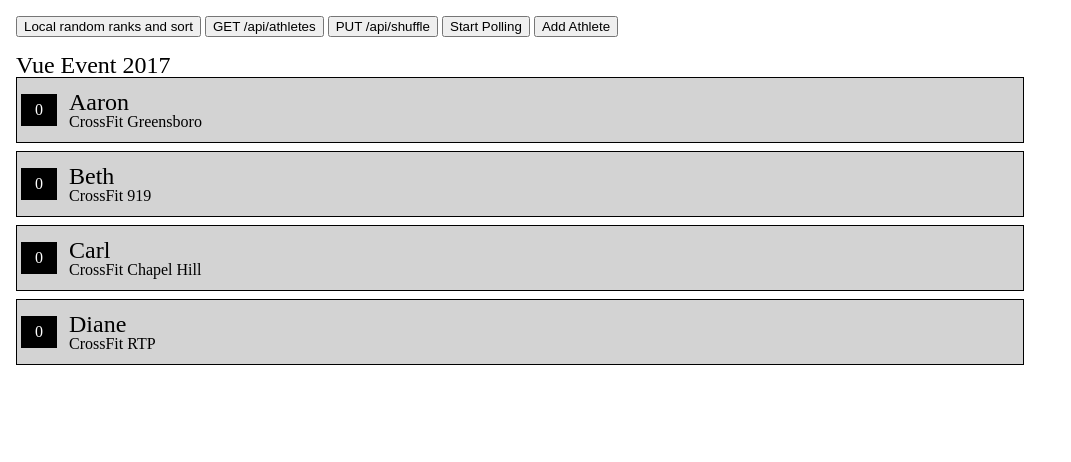
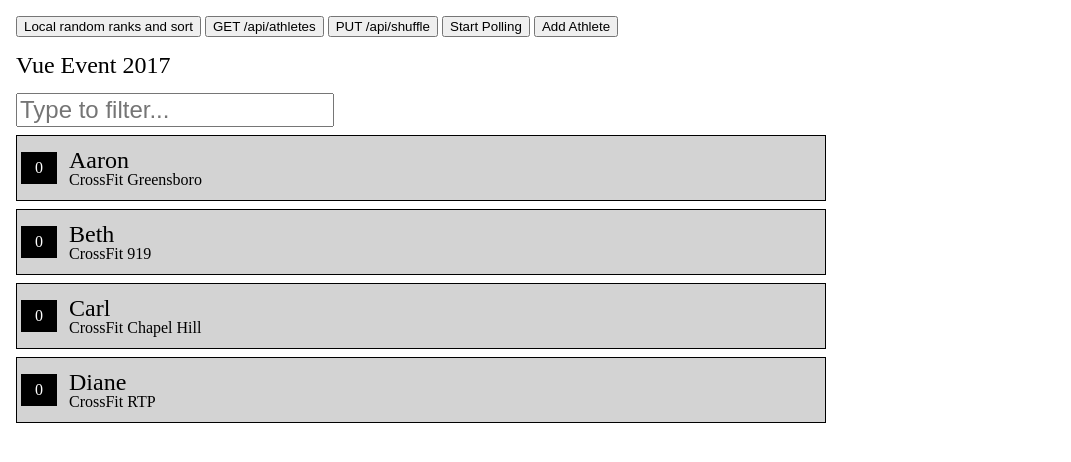
Before and after one commit to tylrob/vue-leaderboard, a website: page public/leaderboard.html in a window 1280 px wide. Shown: the whole page, without its empty margins (0-1071 px from the left). Drawn offline with Linux system fonts and the light colour scheme.

Commit message:
added type to filter list, more animation fixes

```diff
--- a/app/routers/api.js
+++ b/app/routers/api.js
@@ -86,9 +86,7 @@ router.get('/athletes', function (req, res) {
 
 router.put('/shuffle', function (req, res) {
   // added fake delay to test client behavior
-  var delay = _.random(1, 5) * 1000
   var athletes = getAthletes()
-  setTimeout(function () {
   athletes = _.each(athletes, function (athlete) {
     athlete.score = _.random(0, 10)
   })
@@ -96,7 +94,6 @@ router.put('/shuffle', function (req, res) {
   // console.log('scores: ' + JSON.stringify(athletes, null, '\t'));
   setAthletes(athletes)
   res.send(athletes)
-  }, delay)
 })
 
 router.post('/athletes', function (req, res) {
--- a/public/js/app/leaderboard.js
+++ b/public/js/app/leaderboard.js
@@ -8,6 +8,7 @@ window.onload = function () {
       pollSecs: 5000,
       pollTimeout: null,
       pollEnabled: false,
+      query: '',
       athletes: [
         {
           id: 'id1',
@@ -107,6 +108,15 @@ window.onload = function () {
             console.log(res)
           })
       }
+    },
+    computed: {
+      computedList: function() {
+        var self = this
+        return _.filter(this.athletes, function (athlete) {
+          return athlete.name.toLowerCase()
+            .indexOf(self.query.toLowerCase()) !== -1
+        })
+      }
     }
   })
 }
--- a/public/leaderboard.html
+++ b/public/leaderboard.html
@@ -7,26 +7,21 @@
   <script src="js/lodash.min.js"></script>
   <link rel="stylesheet" type="text/css" href="css/reset.css">
   <style>
-
-    .leaderboard-enter, .leaderboard-leave-to {
+    .leaderboard-items {
       transition: all 0.5s;
-    }
-    .leaderboard-leave-active {
-      position: absolute;
-      opacity: 0;
-      transform: translateX(30px);
-      transition: all 0.5s;
-    }
-    .leaderboard-move {
-      transition: transform 1s;
-    }
-    .leaderboard-styling {
       border-style: solid;
       border-width: 1px;
       padding: 0.25rem;
       margin-bottom: 0.5rem;
       background-color: #d3d3d3;
-      width: 80%;
+      width: 800px;
+    }
+    .leaderboard-enter, .leaderboard-leave-to {
+      opacity: 0;
+      transform: translateX(30px);
+    }
+    .leaderboard-leave-active {
+      position: absolute;
     }
     .score {
       background-color: black;
@@ -44,6 +39,12 @@
     }
     .title {
       margin-top: 1rem;
+      margin-bottom: 0.5rem;
+    }
+    input {
+      font-size: 1.5rem;
+      margin-top: 0.5rem;
+      margin-bottom: 0.5rem;
     }
     h3 {
       font-size: 1.5rem;
@@ -65,8 +66,9 @@
     <div class="container title">
       <h3>Vue Event 2017</h3>
     </div>
-    <transition-group name="leaderboard" tag="div" appear>
-      <div class="leaderboard-styling" v-for="athlete in athletes" v-bind:key="athlete.id">
+    <div><input placeholder="Type to filter..." v-model="query"></div>
+    <transition-group name="leaderboard" tag="div">
+      <div class="leaderboard-items" v-for="athlete in computedList" v-bind:key="athlete.id">
         <div class="score">{{ athlete.score }}</div>
         <div class="athlete-detail">
           <div><h3>{{ athlete.name }}</h3></div>
```
Lines whose indentation alone changed are shown as unchanged.
